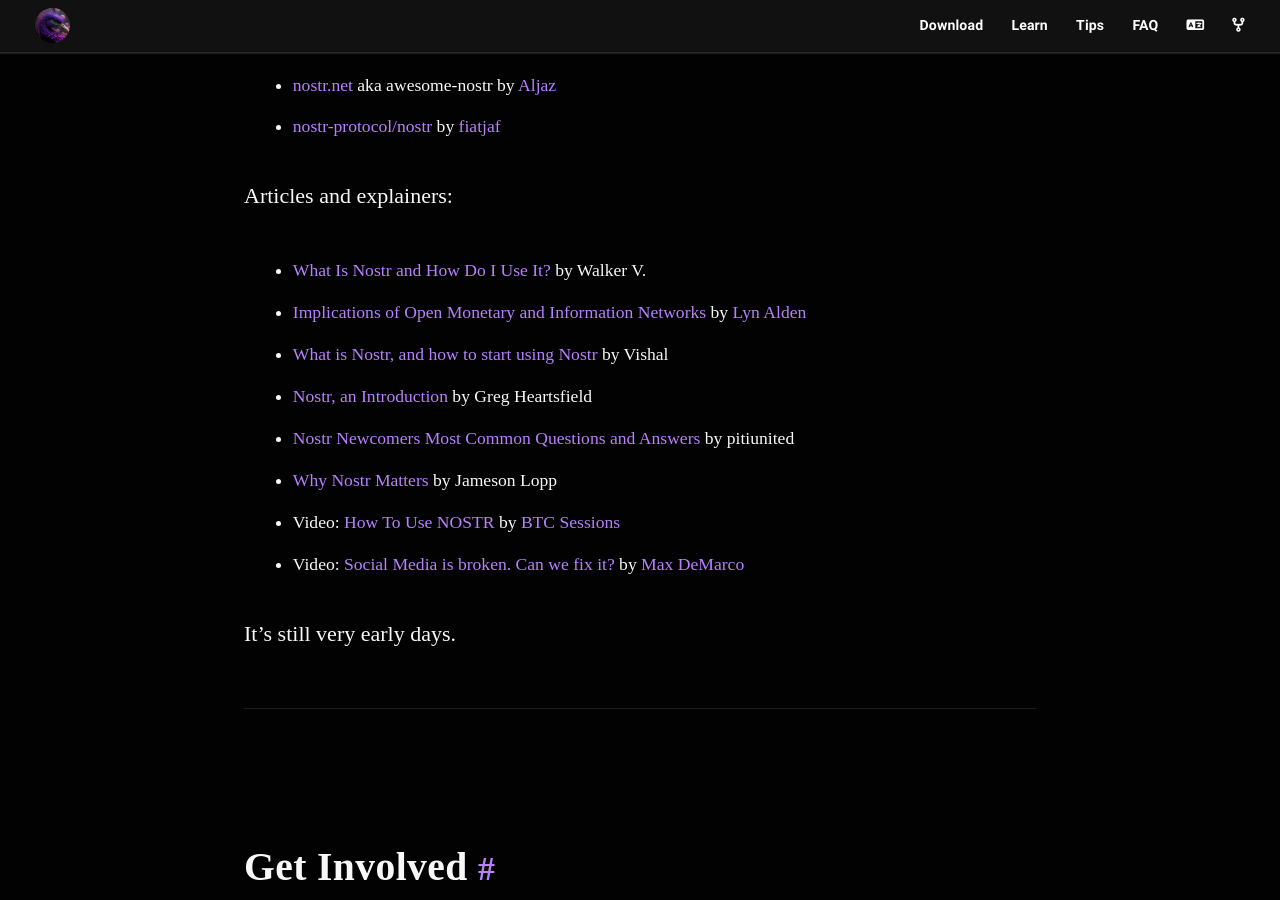
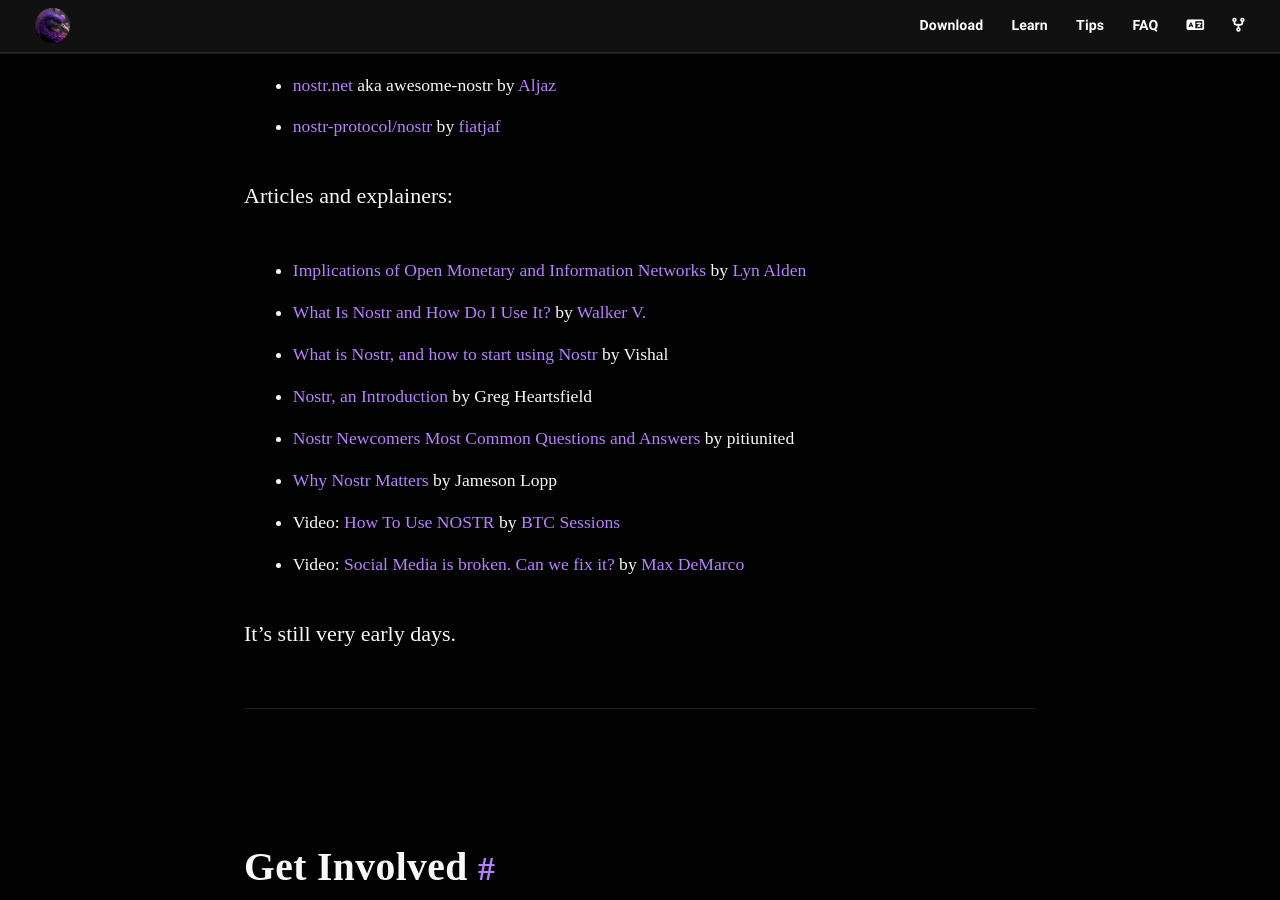
Before and after one commit to nostr-resources/nostr-resources.github.io, a Jekyll site: the page built from index.md, in a window 1280 px wide and 900 px high, scrolled down 14466 px. Built offline with Jekyll 4.4.1, drawn with Linux system fonts in a browser that asks for light colours; some web fonts are replaced; part of the change alters nothing that is shown.

```diff
--- a/index.md
+++ b/index.md
@@ -392,8 +392,8 @@ Only the message content is encrypted on Nostr: the sender, recipient and timest
 
 Articles and explainers:
 
-- [What Is Nostr and How Do I Use It?](https://www.btctimes.com/news/what-is-nostr-and-how-do-i-use-it) by Walker V.
 - [Implications of Open Monetary and Information Networks](https://www.lynalden.com/open-networks/) by [Lyn Alden](nostr:npub1a2cww4kn9wqte4ry70vyfwqyqvpswksna27rtxd8vty6c74era8sdcw83a)
+- [What Is Nostr and How Do I Use It?](https://www.btctimes.com/news/what-is-nostr-and-how-do-i-use-it) by [Walker V.](nostr:npub1cj8znuztfqkvq89pl8hceph0svvvqk0qay6nydgk9uyq7fhpfsgsqwrz4u)
 - [What is Nostr, and how to start using Nostr](https://github.com/vishalxl/nostr_console/discussions/31) by Vishal
 - [Nostr, an Introduction](https://wiki.wellorder.net/post/nostr-intro/) by Greg Heartsfield
 - [Nostr Newcomers Most Common Questions and Answers](https://uselessshit.co/resources/nostr/) by pitiunited
```
